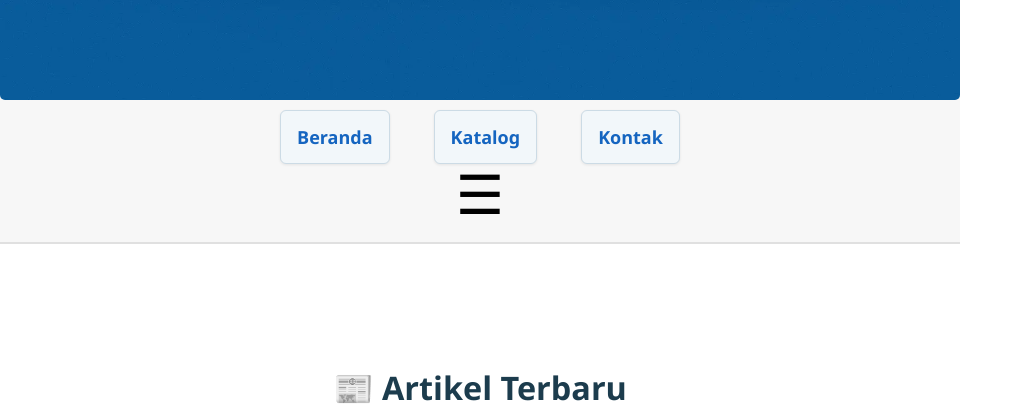
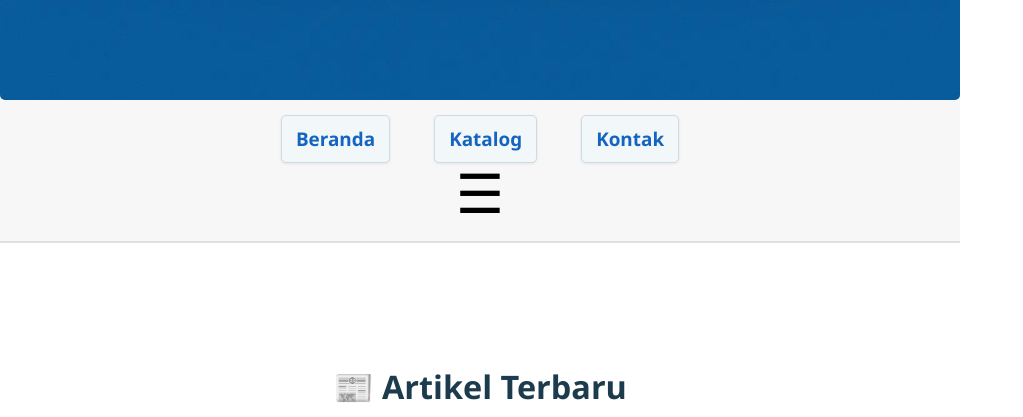
Before and after one commit to adesansuniar/blog-adesansuniar, a Jekyll site: the page built from index.html, in a window 1280 px wide. Shown: the part 555-972 px from the top of the page, without its empty margins (0-1023 px from the left). Built offline with Jekyll 4.4.1, drawn with Linux system fonts in a browser that asks for light colours; some web fonts are replaced; grey boxes are pictures that could not be loaded.

Commit message:
Update default.html

```diff
--- a/_layouts/default.html
+++ b/_layouts/default.html
@@ -13,7 +13,7 @@
     <header itemscope itemtype="https://schema.org/WPHeader"
             style="background-color: #f7f7f7; padding: 15px 0; border-bottom: 2px solid #e0e0e0;">
 
-      <!-- Banner -->
+      <!-- 📸 Banner -->
       <div style="text-align: center;">
         <img src="{{ '/assets/img/bannerblogade.webp' | relative_url }}"
              alt="Banner Blog Ade Sansuniar"
@@ -23,16 +23,19 @@
              style="max-width: 100%; height: auto; margin-bottom: 10px; border-radius: 5px;" />
       </div>
 
-      <nav style="text-align: center; margin-top: 10px;">
-  {% include nav-ringkas.html %}
-</nav>
+      <!-- 🔗 Navigasi Utama -->
+      <div class="main-nav">
+        <nav>
+          {% include nav-ringkas.html %}
+        </nav>
+      </div>
 
-      <!-- 🧭 Navigasi Burger -->
+      <!-- 🍔 Navigasi Burger -->
       {% include nav-burger.html %}
 
     </header>
 
-    <!-- 📑 KONTEN UTAMA -->
+    <!-- 📄 KONTEN UTAMA -->
     <main role="main"
           style="max-width: 960px; margin: auto; padding: 20px; line-height: 1.7; text-align: justify;">
       {{ content }}
```
